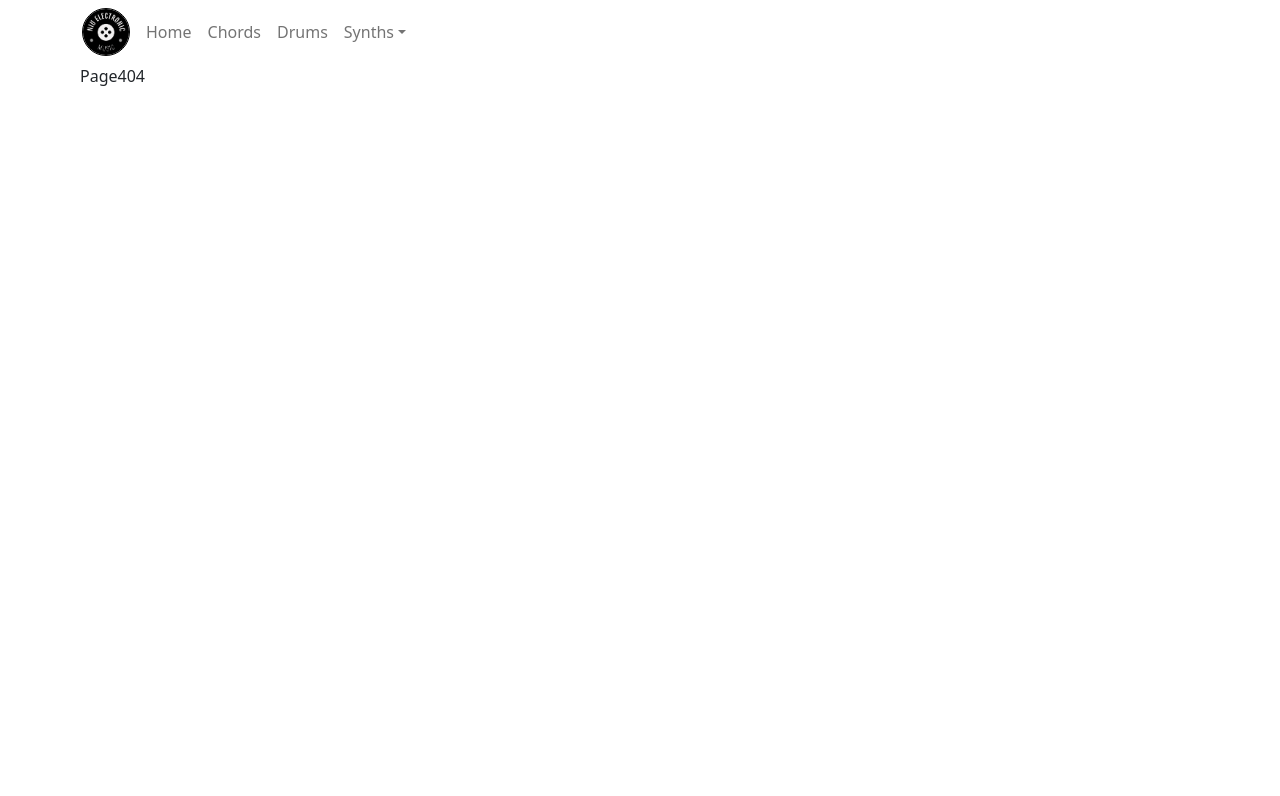
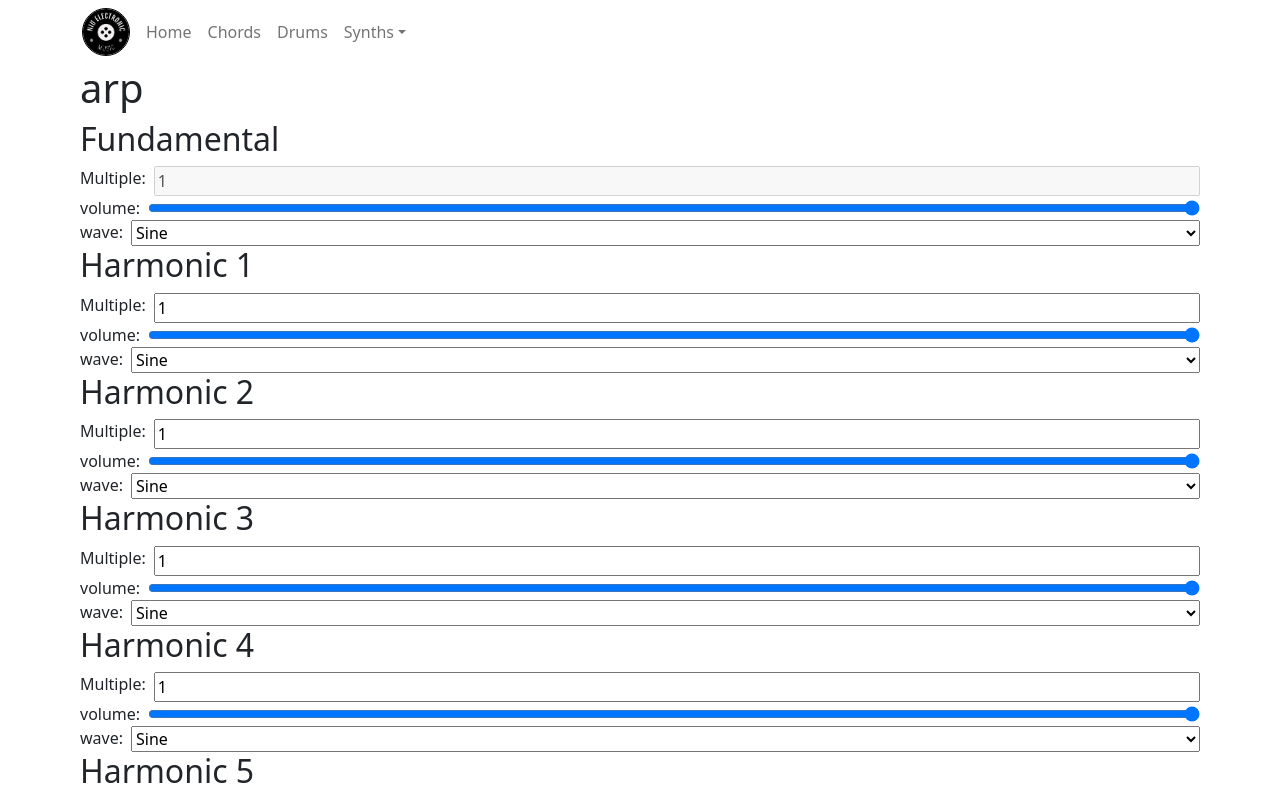
Before and after one commit to JordanRaia/NIU-Electronic-Music, a React (Create React App) app: page /Synths/Arp in a window 1280 px wide. Shown: the top 796 px of the page. Built offline with nearby package versions, Linux system fonts and the light colour scheme; no server answers; the database is empty.

Commit message:
can now edit synths on database

```diff
--- a/package.json
+++ b/package.json
@@ -7,6 +7,7 @@
     "@testing-library/react": "^13.4.0",
     "@testing-library/user-event": "^13.5.0",
     "bootstrap": "^5.2.3",
+    "firebase": "^9.17.2",
     "react": "^18.2.0",
     "react-bootstrap": "^2.7.2",
     "react-dom": "^18.2.0",
--- a/src/App.js
+++ b/src/App.js
@@ -2,6 +2,10 @@ import { Route, Routes } from "react-router-dom";
 import Header from "./Header/Header";
 import Home from "./Home/Home";
 import Page404 from "./Page404/Page404";
+import Synths from "./Synths/Synths";
+import Synth from "./Synths/Synth";
+import Chords from "./Chords/Chords";
+import Drums from "./Drums/Drums";
 import "./Background/Background.css";
 
 function App() {
@@ -10,7 +14,14 @@ function App() {
             <Routes>
                 <Route path="/" element={<Header>Header content</Header>}>
                     <Route path="" element={<Home />} />
+                    <Route path="Synths" element={<Synths />} />
+                    <Route path="Chords" element={<Chords />} />
+                    <Route path="Drums" element={<Drums />} />
                     <Route path="*" element={<Page404 />} />
+                    <Route path="Synths/Lead" element={<Synth synth="lead" />} />
+                    <Route path="Synths/Bass" element={<Synth synth="bass" />} />
+                    <Route path="Synths/Arp" element={<Synth synth="arp" />} />
+                    <Route path="Synths/Pad" element={<Synth synth="pad" />} />
                 </Route>
             </Routes>
         </div>
--- a/src/Chords/Chords.js
+++ b/src/Chords/Chords.js
@@ -0,0 +1,9 @@
+import React from 'react'
+
+function Chords() {
+  return (
+    <div>Chords</div>
+  )
+}
+
+export default Chords
--- a/src/Drums/Drums.js
+++ b/src/Drums/Drums.js
@@ -0,0 +1,9 @@
+import React from 'react'
+
+function Drums() {
+  return (
+    <div>Drums</div>
+  )
+}
+
+export default Drums
--- a/src/Header/Header.js
+++ b/src/Header/Header.js
@@ -55,25 +55,25 @@ function Header() {
                                     >
                                         <NavDropdown.Item
                                             as={Link}
-                                            to={"/Synth/Lead"}
+                                            to={"/Synths/Lead"}
                                         >
                                             Lead
                                         </NavDropdown.Item>
                                         <NavDropdown.Item
                                             as={Link}
-                                            to={"/Synth/Arp"}
+                                            to={"/Synths/Arp"}
                                         >
                                             Arp
                                         </NavDropdown.Item>
                                         <NavDropdown.Item
                                             as={Link}
-                                            to={"/Synth/Pad"}
+                                            to={"/Synths/Pad"}
                                         >
                                             Pad
                                         </NavDropdown.Item>
                                         <NavDropdown.Item
                                             as={Link}
-                                            to={"/Synth/Bass"}
+                                            to={"/Synths/Bass"}
                                         >
                                             Bass
                                         </NavDropdown.Item>
--- /dev/null
+++ b/src/Synths/Harmonic.js
@@ -0,0 +1,116 @@
+import React, { useState, useEffect } from "react";
+// firebase
+import { db } from "../firebase";
+import { onValue, ref, set } from "firebase/database";
+
+function Harmonic(harmonic) {
+    const [Multiple, setMultiple] = useState(1.0);
+    const [Volume, setVolume] = useState(127);
+    const [Wave, setWave] = useState("sine");
+
+    // get path to the harmonic in the database
+    var harmonicPath;
+    if (isFundamental()) {
+        harmonicPath = `synths/${harmonic.synth}/Fundamental/`;
+    } else {
+        harmonicPath = `synths/${harmonic.synth}/Harmonic_${harmonic.harmonic}/`;
+    }
+
+    // references in the database
+    const multiplierRef = ref(db, harmonicPath + "multiplier");
+    const volumeRef = ref(db, harmonicPath + "volume");
+    const waveRef = ref(db, harmonicPath + "wave_type");
+
+    useEffect(() => {
+        // set values from database
+        onValue(multiplierRef, (snapshot) => {
+            const data = snapshot.val();
+            setMultiple(data);
+        });
+        onValue(volumeRef, (snapshot) => {
+            const data = snapshot.val();
+            setVolume(data);
+        });
+        onValue(waveRef, (snapshot) => {
+            const data = snapshot.val();
+            setWave(data);
+        });
+    });
+
+    const handleMultipleChange = (e) => {
+        set(ref(db, harmonicPath + "multiplier"), e.target.value);
+        setMultiple(e.target.value);
+    };
+
+    const handleVolumeChange = (e) => {
+        set(ref(db, harmonicPath + "volume"), e.target.value);
+        setVolume(e.target.value);
+    };
+
+    const handleWaveChange = (e) => {
+        set(ref(db, harmonicPath + "wave_type"), e.target.value);
+        setWave(e.target.value);
+    }
+
+    function isFundamental() {
+        if (harmonic.harmonic === 0) {
+            return true;
+        } else {
+            return false;
+        }
+    }
+
+    return (
+        <div>
+            <label className="synth__label">
+                <h2>
+                    {isFundamental()
+                        ? "Fundamental"
+                        : `Harmonic ${harmonic.harmonic}`}
+                </h2>
+                <div className="synth__input">
+                    <label>Multiple: </label>
+                    <input
+                        className="synth__float"
+                        type="float"
+                        min={0}
+                        value={Multiple}
+                        onChange={handleMultipleChange}
+                        readOnly={isFundamental() ? true : false}
+                        disabled={isFundamental() ? true : false}
+                    />
+                </div>
+                <div className="synth__input">
+                    <label>volume: </label>
+                    <input
+                        className="synth__slider"
+                        type="range"
+                        value={Volume}
+                        onChange={handleVolumeChange}
+                        min={0}
+                        max={127}
+                    />
+                </div>
+                <div className="synth__input">
+                    <label>wave: </label>
+                    <select
+                        className="synth__select"
+                        name="wave"
+                        id="wave"
+                        value={Wave}
+                        onChange={handleWaveChange}
+                    >
+                        <option value="sine" defaultValue>
+                            Sine
+                        </option>
+                        <option value="square">Square</option>
+                        <option value="saw">Saw</option>
+                        <option value="triangle">Triangle</option>
+                    </select>
+                </div>
+            </label>
+        </div>
+    );
+}
+
+export default Harmonic;
--- /dev/null
+++ b/src/Synths/Synth.js
@@ -0,0 +1,36 @@
+import React, { useState } from "react";
+import "./Synths.css";
+import Harmonic from "./Harmonic";
+// firebase
+import { db } from "../firebase";
+import { onValue, ref } from "firebase/database";
+
+function Synth(synth = "none") {
+
+
+    return (
+        <div className="synths">
+            <h1>{synth.synth}</h1>
+            <form>
+                <Harmonic synth={synth.synth} harmonic={0} />
+                <Harmonic synth={synth.synth} harmonic={1} />
+                <Harmonic synth={synth.synth} harmonic={2} />
+                <Harmonic synth={synth.synth} harmonic={3} />
+                <Harmonic synth={synth.synth} harmonic={4} />
+                <Harmonic synth={synth.synth} harmonic={5} />
+                <Harmonic synth={synth.synth} harmonic={6} />
+                <Harmonic synth={synth.synth} harmonic={7} />
+                <Harmonic synth={synth.synth} harmonic={8} />
+                <Harmonic synth={synth.synth} harmonic={9} />
+                <Harmonic synth={synth.synth} harmonic={10} />
+                <Harmonic synth={synth.synth} harmonic={11} />
+                <Harmonic synth={synth.synth} harmonic={12} />
+                <Harmonic synth={synth.synth} harmonic={13} />
+                <Harmonic synth={synth.synth} harmonic={14} />
+                <Harmonic synth={synth.synth} harmonic={15} />
+            </form>
+        </div>
+    );
+}
+
+export default Synth;
--- a/src/Synths/Synths.css
+++ b/src/Synths/Synths.css
@@ -0,0 +1,73 @@
+/* Responsive width, matches with default bootstrap navbar */
+.synths_background {
+    margin: 0;
+    padding: 0;
+    overflow: hidden;
+}
+
+.synths {
+    max-width: 1300px;
+    margin-left: auto;
+    margin-right: auto;
+}
+
+@media screen and (max-width: 1400px) {
+    .synths {
+        max-width: 1120px;
+    }
+}
+
+@media screen and (max-width: 1200px) {
+    .synths {
+        max-width: 940px;
+    }
+}
+
+@media screen and (max-width: 992px) {
+    .synths {
+        max-width: 700px;
+    }
+}
+
+@media screen and (max-width: 768px) {
+    .synths {
+        max-width: 520px;
+    }
+}
+
+@media screen and (max-width: 768px) {
+    .synths {
+        max-width: 520px;
+    }
+}
+
+@media screen and (max-width: 576px) {
+    .synths {
+        max-width: 96.5%;
+    }
+}
+
+.synth__label {
+    display: flex;
+    flex-direction: column;
+}
+
+.synth__input {
+    display: flex;
+    justify-content: space-evenly;
+}
+
+.synth__slider {
+    width: 100%;
+    margin-left: .5rem;
+}
+
+.synth__float {
+    width: 100%;
+    margin-left: .5rem;
+}
+
+.synth__select {
+    width: 100%;
+    margin-left: .5rem;
+}
--- a/src/Synths/Synths.js
+++ b/src/Synths/Synths.js
@@ -0,0 +1,8 @@
+import React from "react";
+import "./Synths.css";
+
+function Synths() {
+    return <div className="synths">Synths</div>;
+}
+
+export default Synths;
--- a/src/firebase.js
+++ b/src/firebase.js
@@ -1,3 +1,4 @@
+import { getDatabase } from "firebase/database";
 // Import the functions you need from the SDKs you need
 import { initializeApp } from "firebase/app";
 import { getAnalytics } from "firebase/analytics";
@@ -13,9 +14,13 @@ const firebaseConfig = {
     storageBucket: "niu-electronic-music-f62f1.appspot.com",
     messagingSenderId: "169580558943",
     appId: "1:169580558943:web:ba9f6a6142e825aee8b9ea",
-  measurementId: "G-YTZMVHQYH8"
+    measurementId: "G-YTZMVHQYH8",
 };
 
-// Initialize Firebase
+//initialize firebase app
 const app = initializeApp(firebaseConfig);
-const analytics = getAnalytics(app);
+
+//firebase realtime database
+const db = getDatabase(app);
+
+export { db };
```
Also changed, not shown: src/Chords/Chords.css (+48 -0 lines), src/Drums/Drums.css (+48 -0 lines), 1 other file (tests, documents, lock files or other folders). Lines whose indentation alone changed are shown as unchanged.
